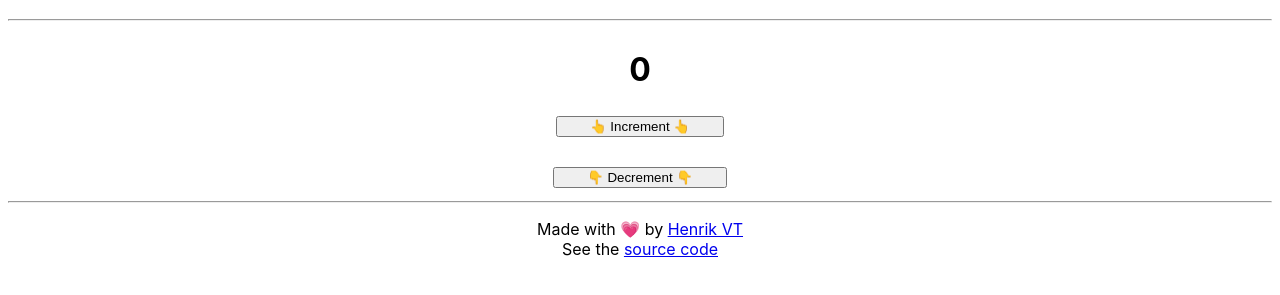
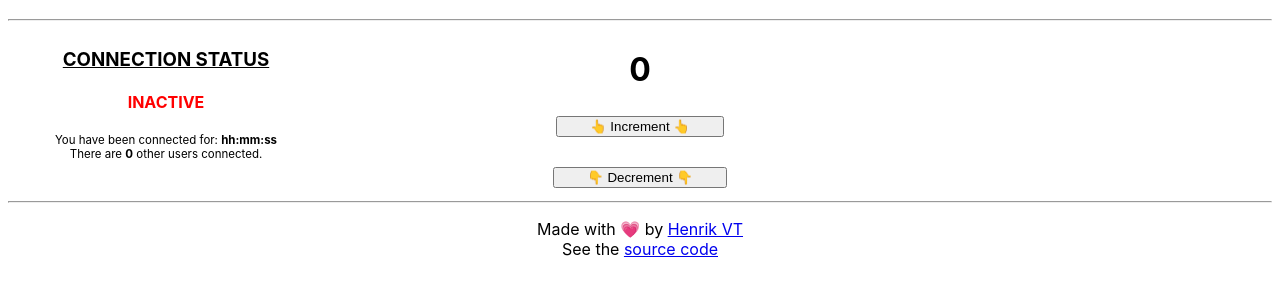
Before and after one commit to henrikvtcodes/realtime-counter, a website: page public/index.html in a window 1280 px wide. Shown: the part 63-358 px from the top of the page. Drawn offline with Linux system fonts and the light colour scheme; a web font is replaced by a local one.

Commit message:
style the ws info section

```diff
--- a/public/index.html
+++ b/public/index.html
@@ -10,7 +10,7 @@
 
     <!--Local File Links-->
     <link rel="stylesheet" href="style/index.css" />
-    <script defer type="text/javascript" src="scripts/main.js"></script>
+    <script defer type="text/javascript" src="javascript/main.js"></script>
     <link rel="icon" type="image/png" href="images/henriklogo.png">
 
     <!-- Libraries / External -->
@@ -40,6 +40,17 @@
           <br>
           <button class="button" id="dec"> 👇 Decrement 👇 </button>
         </div>
+          <div class="status-child">
+            <h3> CONNECTION STATUS </h3>
+            <h4 id="connectbool">INACTIVE</h4>
+
+            <p>
+              You have been connected for: <b><span id="connecttime">hh:mm:ss</span></b>
+              <br>
+              There are <b><span id="connectno">0</span></b> other users connected.
+            </p>
+
+          </div>
     </main>
 
     <hr />
--- a/public/style/index.css
+++ b/public/style/index.css
@@ -1,11 +1,13 @@
-// PAGE STYLES
+/* PAGE STYLES */
 body {
     font-family: Inter;
 }
+
+
 /* GRID CLASSES */
 main.container {
     display: grid;
-    grid-template-columns: [line1] 10% [line2] auto [line3] 10% [line4];
+    grid-template-columns: [line1] 25% [line2] auto [line3] 25% [line4];
     grid-template-rows: [top] auto [mid] auto [bottom];
 }
 
@@ -31,6 +33,18 @@ div.child {
     grid-row-end: bottom;
 }
 
+div.status-child {
+    /* background-color: blue; */
+
+    align-items: center;
+    text-align: center;
+
+    grid-column-start: line1;
+    grid-column-end: line2;
+    grid-row-start: top;
+    grid-row-end: bottom;
+}
+
 .button {
     margin:0 auto;
     display:block;
@@ -40,6 +54,7 @@ div.child {
     margin-top: 5px;
     margin-bottom: 5px;
 }
+
 
 /* GENERAL STYLES */
 h1.title {
@@ -52,3 +67,23 @@ button.button {
 footer {
     text-align: center;
 }
+
+div.status-child h3 {
+    /* background-color: blue; */
+
+    text-decoration: underline;
+}
+
+div.status-child p {
+    /* background-color: blue; */
+    font-size: 11.5px;
+}
+
+#connectbool {
+    color: red;
+    padding-top: 0px;
+}
+
+#connecttime {
+    font-weight: bold;
+}
```
Also changed, not shown: public/javascript/main.js (renamed from public/scripts/main.js).
